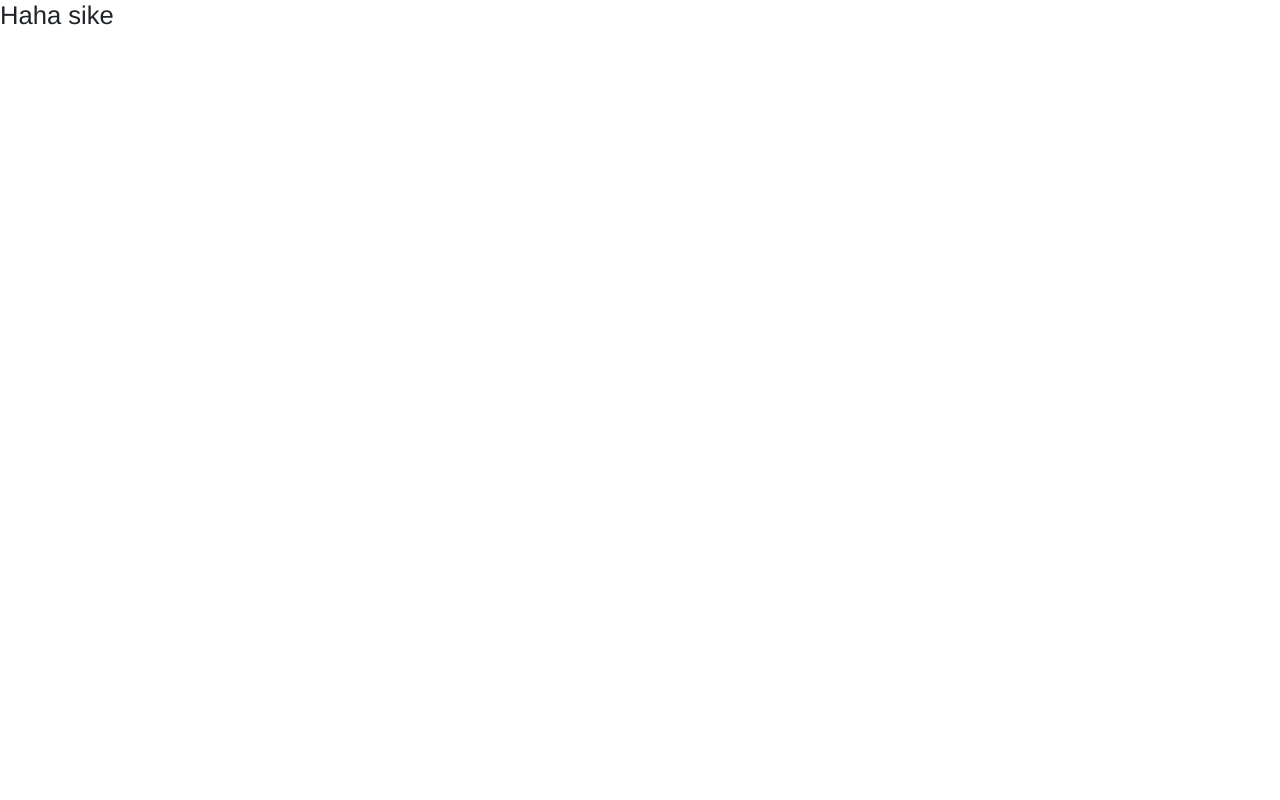
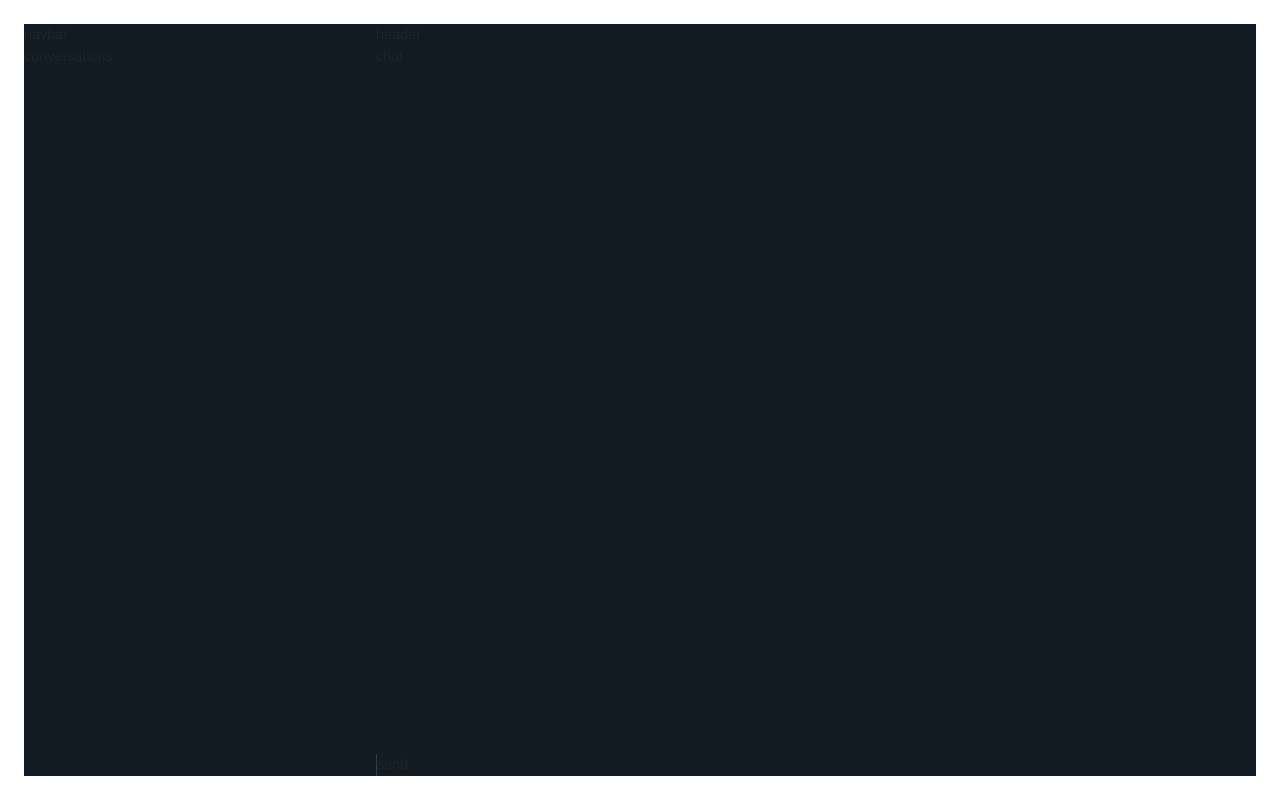
Before and after one commit to ShishirBagalkot/vibe-app-fe, an Angular app: page / in a window 1280 px wide. Built offline with nearby package versions, Linux system fonts and the light colour scheme.

Commit message:
styles format

```diff
--- a/src/app/app.component.html
+++ b/src/app/app.component.html
@@ -1 +1,17 @@
-<h1>Haha sike</h1>
+<div class="m-4 main-background main-grid" id="main">
+    <div class="app-navbar" id="navbar">
+        navbar
+    </div>
+    <div class="header" id="header">
+        header
+    </div>
+    <div class="conversations" id="conversations">
+        conversations
+    </div>
+    <div class="chat" id="chat">
+        chat
+    </div>
+    <div class="send-message" id="send-message">
+        send
+    </div>
+</div>
--- a/src/app/app.component.scss
+++ b/src/app/app.component.scss
@@ -0,0 +1,44 @@
+@import "./../assets/scss/bootstrap-variables";
+
+.main-background {
+  background-color: $bg-conversation-color;
+  height: calc(100vh - $main-margin * 2);
+}
+
+.main-grid {
+  display: grid;
+  grid-template-rows: auto 1fr auto;
+  gap: 0 0;
+  grid-template-areas:
+    "navbar header"
+    "conversations chat"
+    "conversations send-message";
+  grid-template-columns: 0.4fr 1fr;
+}
+
+.app-navbar {
+  grid-area: navbar;
+}
+
+.header {
+  grid-area: header;
+}
+
+.conversations {
+  grid-area: conversations;
+}
+
+.chat {
+  grid-area: chat;
+}
+
+.send-message {
+  grid-area: send-message;
+  border-left: 1px solid $layout-border-color;
+}
+
+.toast-container {
+  top: 0;
+  right: 2%;
+  z-index: 1041;
+}
--- a/src/styles.scss
+++ b/src/styles.scss
@@ -1,4 +1,4 @@
-@import "./assets/bootstrap-variables";
+@import "./assets/scss/bootstrap-variables";
 @import "bootstrap/scss/bootstrap";
 // @import "@ctrl/ngx-emoji-mart/picker";
 
```
Also changed, not shown: src/assets/scss/_bootstrap-variables.scss (renamed from src/assets/_bootstrap-variables.scss).
